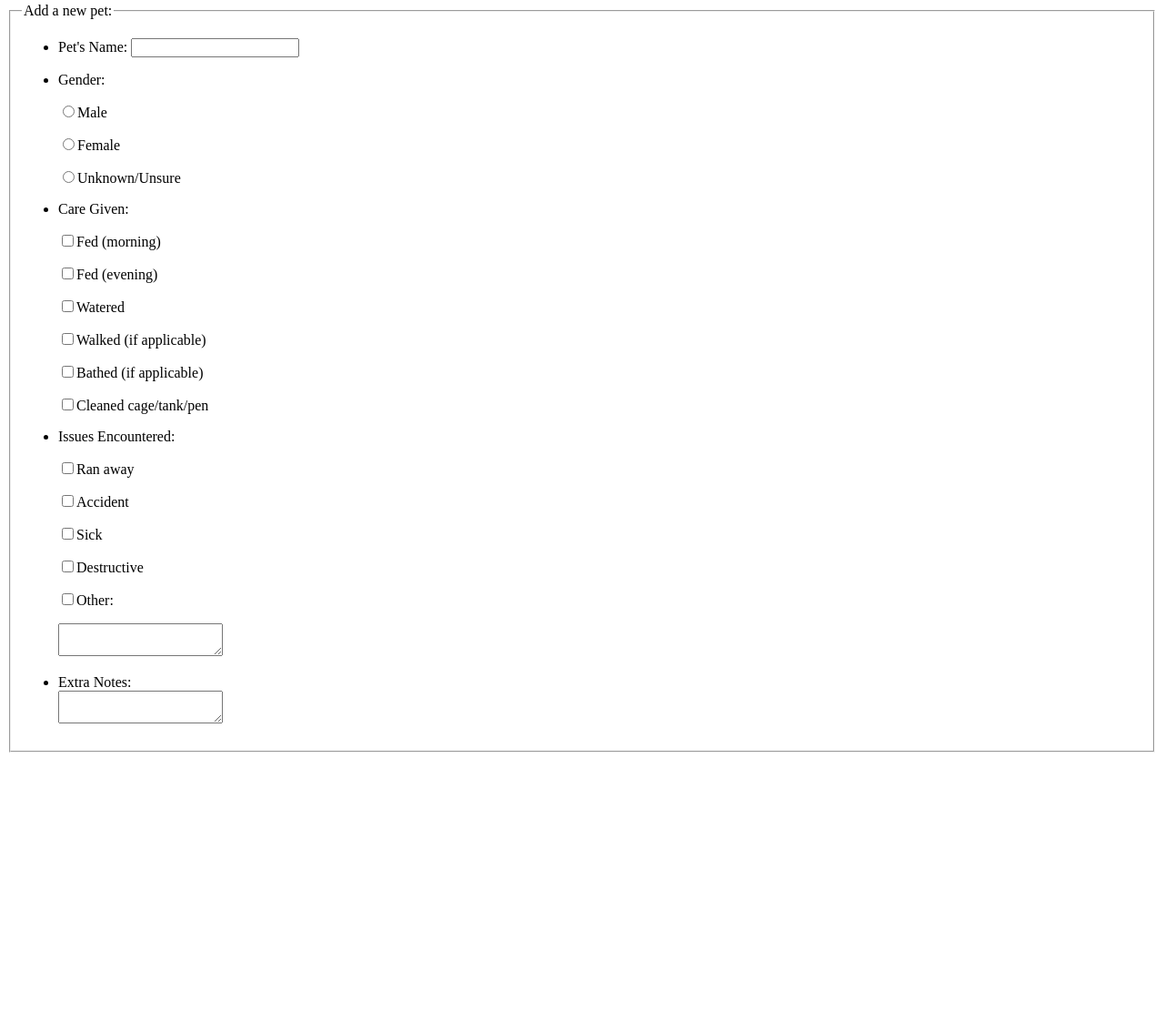
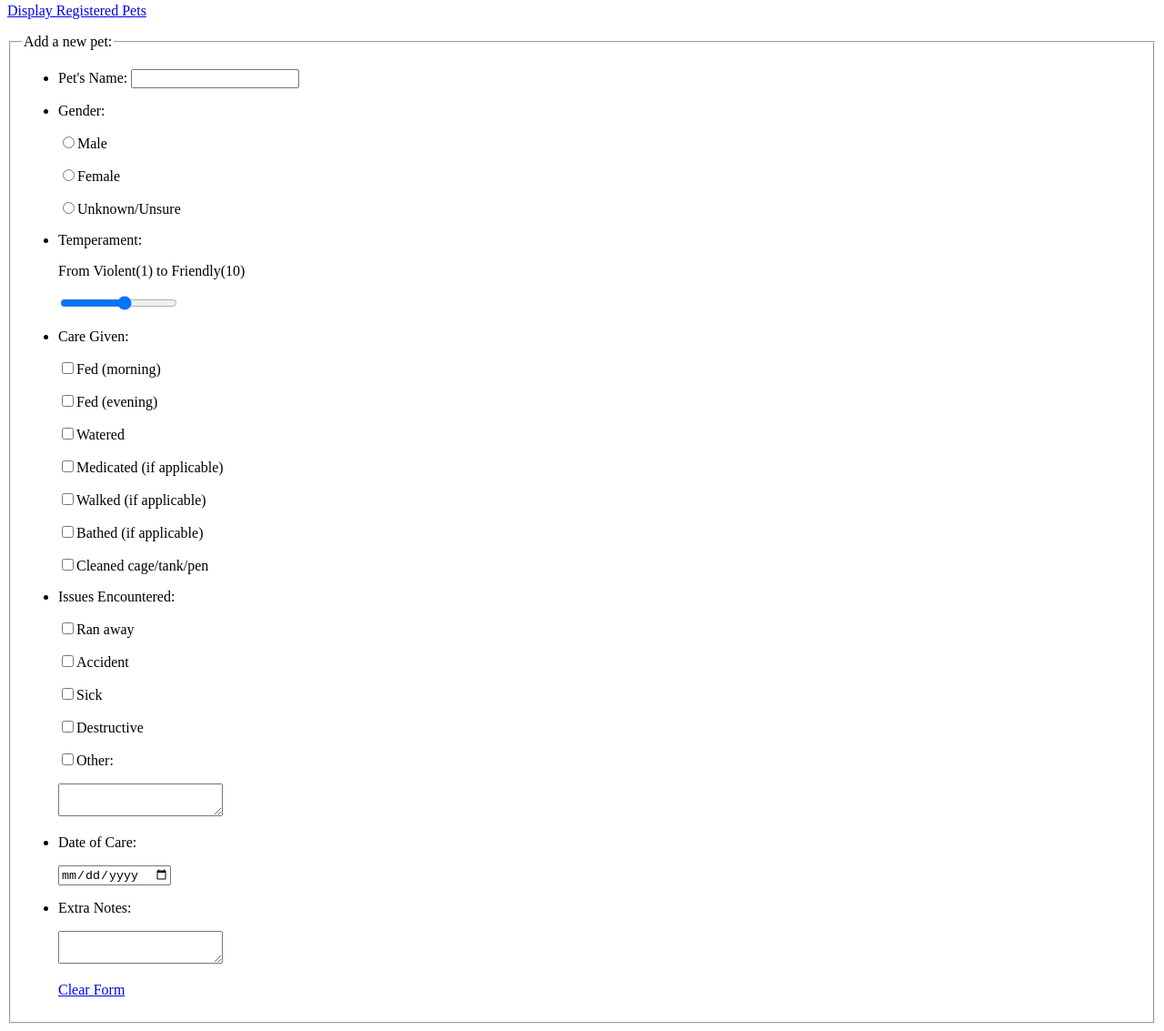
Before and after one commit to JessMehaffey/MDV--Visual-Frameworks, a plain HTML site: page html/addpet.html in a window 1280 px wide. Shown: the part 77-1210 px from the top of the page at 91% size. Before the commit the page ends 912 px from the top, so only its background shows below. Drawn offline with Linux system fonts and the light colour scheme.

Commit message:
Added Slider, Date input.

```diff
--- a/html/addpet.html
+++ b/html/addpet.html
@@ -11,22 +11,30 @@
 	</head>
 	<body>
 		<h1>Petsitter Xpress</h1>
+		<p><a href="#">Display Registered Pets</a></p>
 		<form>
 		<fieldset>
 			<legend>Add a new pet:</legend>
 			<ul>
 			<p><li><label>Pet's Name: <input></label></li></p>
+			<!--Species Drop Box-->
+			<!---->
 			<!--Gender Selection-->
 			<li><label>Gender:</label></li>
 				<!--Fix so only one can be selected at a time-->
 				<p><label><input type=radio>Male</label></p>
 				<p><label><input type=radio>Female</label></p>
 				<p><label><input type=radio>Unknown/Unsure</label></p>
+			<!--Temperment Slider-->
+			<li><label>Temperament:</label></li>
+				<p>From Violent(1) to Friendly(10)</p>
+				<p><input type="range" min="1" max="10" step="1"></p>
 			<!--Care Given Options-->
 			<li><label>Care Given:</label></li>
 				<p><label><input type=checkbox>Fed (morning)</label></p>
 				<p><label><input type=checkbox>Fed (evening)</label></p>
 				<p><label><input type=checkbox>Watered</label></p>
+				<p><label><input type=checkbox>Medicated (if applicable)</label></p>
 				<p><label><input type=checkbox>Walked (if applicable)</label></p>
 				<p><label><input type=checkbox>Bathed (if applicable)</label></p>
 				<p><label><input type=checkbox>Cleaned cage/tank/pen</label></p>
@@ -38,9 +46,16 @@
 				<p><label><input type=checkbox>Destructive</label></p>
 				<p><label><input type=checkbox>Other:</label></p>
 				<p><textarea></textarea></p>
+			<!--Date Of Care Input-->
+			<li><label>Date of Care:</label></li>
+				<p><input type=date></p>
+			<!--Extra Notes-->
 			<li><label>Extra Notes:</label></li>
-				<textarea></textarea>
+				<p><textarea></textarea></p>
+			<!--Clear Form Link-->
+			<a href="#">Clear Form</a>
 		</fieldset>
 		</form>
+		<!--Save Button-->
 	</body>
 </html>
```
